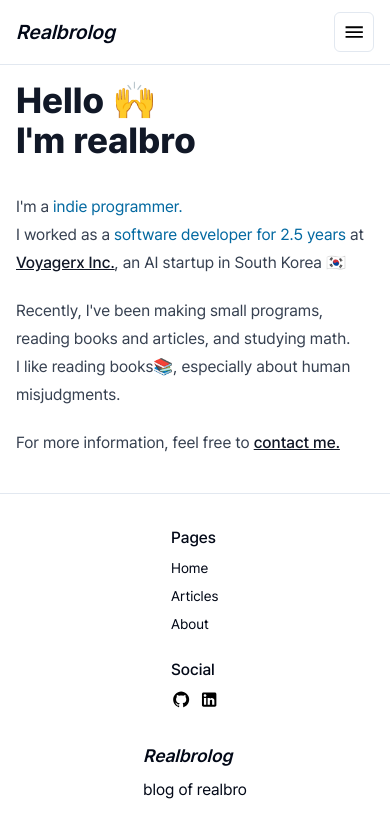
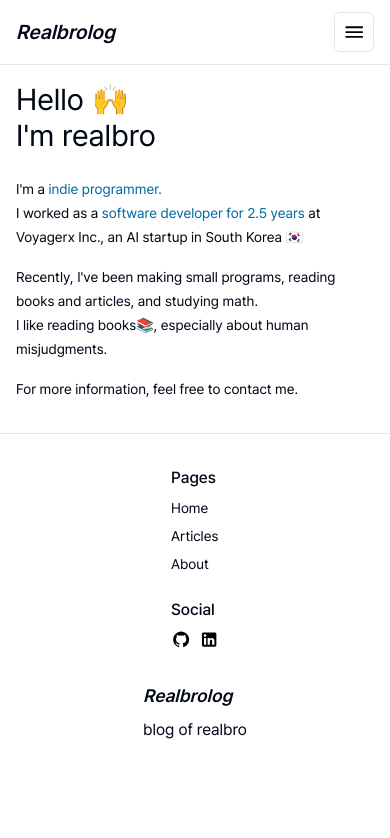
Before and after one commit to realbronoh/realbrolog, a Next.js app: page /about in a window 390 px wide. Shown: the top 838 px of the page. Built offline with nearby package versions, Linux system fonts and the light colour scheme.

Commit message:
responsive style at article and about page using prose

```diff
--- a/src/app/about/page.tsx
+++ b/src/app/about/page.tsx
@@ -4,7 +4,7 @@ import React from 'react';
 
 const AboutPage = () => {
   return (
-    <main className="prose">
+    <main className="prose-sm sm:prose">
       <section>
         <h1>
           Hello 🙌
--- a/src/app/article/[slug]/page.tsx
+++ b/src/app/article/[slug]/page.tsx
@@ -39,8 +39,8 @@ const ArticlePage = (props: ArticlePageProps) => {
   }
 
   return (
-    <main className="prose">
-      <article className="prose">
+    <main className="prose-sm sm:prose">
+      <article>
         <StyledMarkdown markdown={article.content} />
       </article>
     </main>
```
